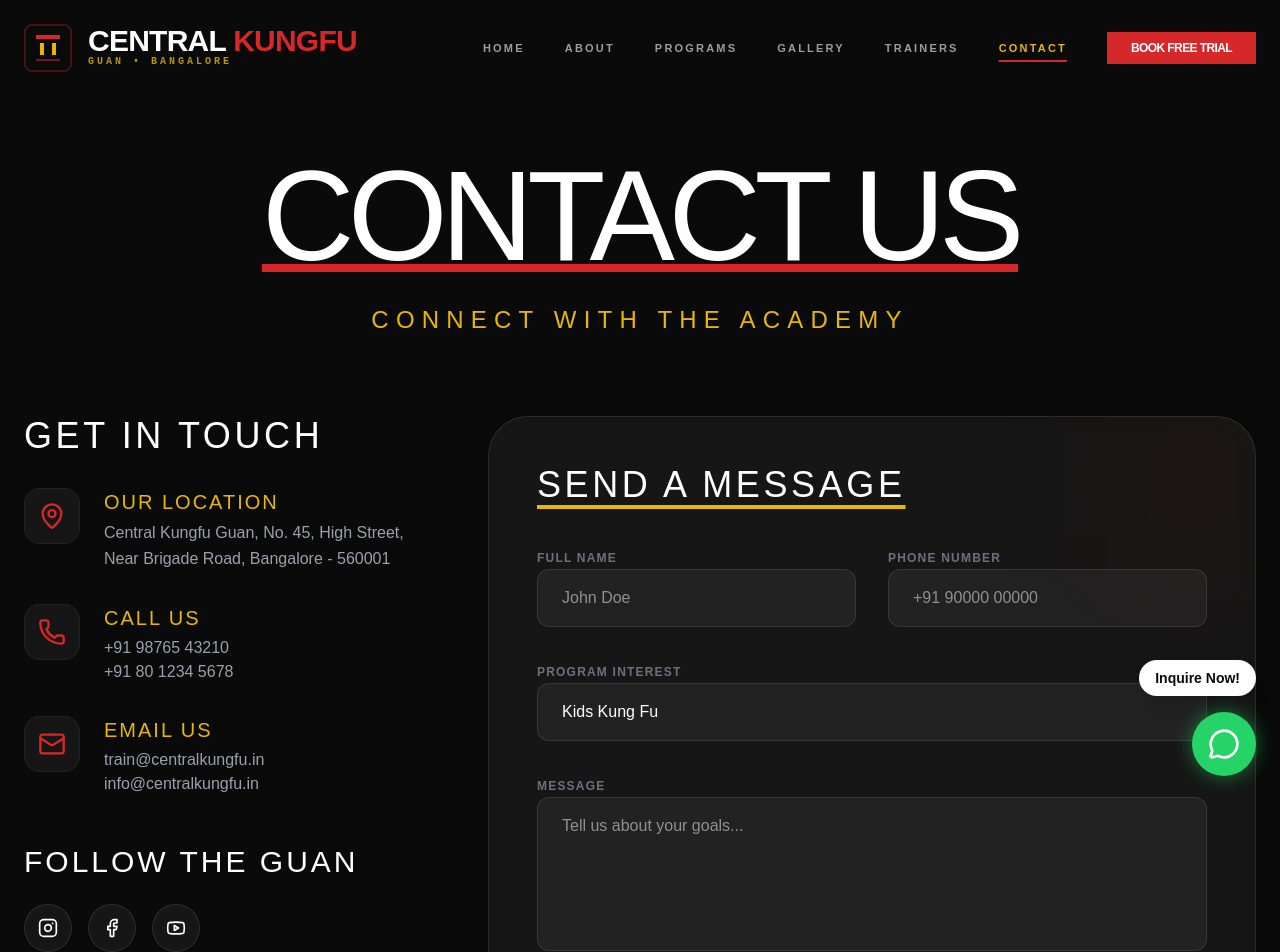
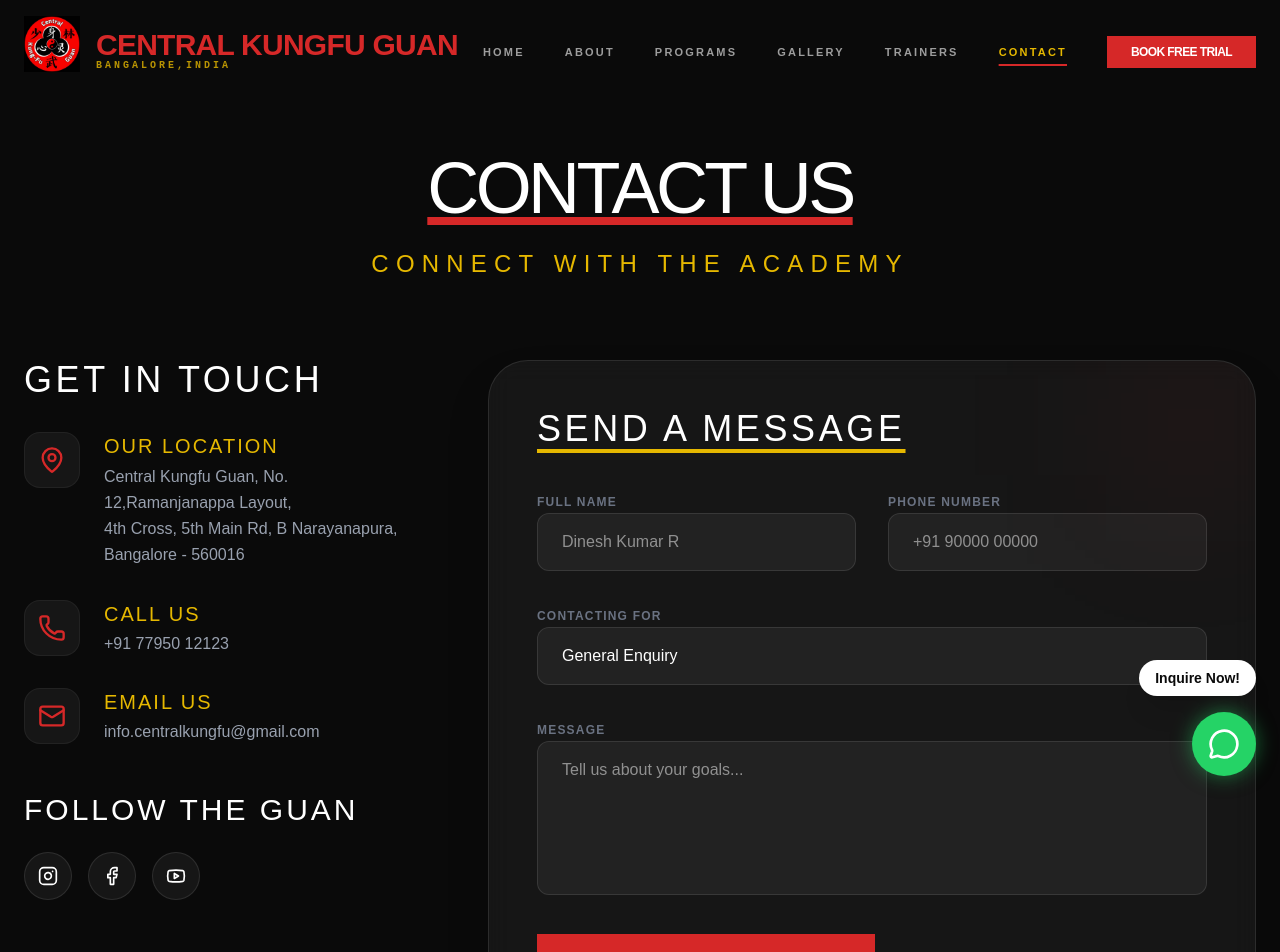
Before and after one commit to medineshkumar/CKG, a React (Vite) app: page /contact in a window 1280 px wide. Shown: the top 952 px of the page. Built offline with nearby package versions, Linux system fonts and the light colour scheme.

Commit message:
enhacements

```diff
--- a/index.html
+++ b/index.html
@@ -3,7 +3,7 @@
   <head>
     <meta charset="UTF-8" />
     <meta name="viewport" content="width=device-width, initial-scale=1.0" />
-    <title>My Google AI Studio App</title>
+    <title>Central Kungfu Guan</title>
   </head>
   <body>
     <div id="root"></div>
--- a/src/components/HomeSections/Hero.tsx
+++ b/src/components/HomeSections/Hero.tsx
@@ -29,7 +29,7 @@
           >
             <div className="flex items-center gap-4 mb-8">
               <div className="w-12 h-[1px] bg-brand-gold"></div>
-              <span className="text-brand-gold uppercase tracking-[0.4em] text-[10px] font-bold">Bangalore's Premier Academy</span>
+              <span className="text-brand-gold uppercase tracking-[0.4em] text-[10px] font-bold">Traditional Kungfu Academy</span>
             </div>
 
             <h1 className="font-heading text-4xl md:text-6xl lg:text-7xl xl:text-8xl leading-[1.1] tracking-tight mb-8 text-white uppercase font-extrabold">
@@ -38,7 +38,7 @@
             </h1>
 
             <p className="text-base md:text-lg text-white/60 max-w-lg mb-12 leading-relaxed font-medium">
-              Bangalore's premier destination for traditional Kung Fu and strategic self-defense. Forge your body, mind, and spirit into a singular weapon of discipline.
+              One stop premier destination for traditional Kung Fu and strategic self-defense. Forge your body, mind, and spirit into a singular weapon of discipline.
             </p>
 
             <div className="flex flex-wrap items-center gap-6">
--- a/src/components/HomeSections/Programs.tsx
+++ b/src/components/HomeSections/Programs.tsx
@@ -46,7 +46,7 @@
       <div className="container mx-auto px-6">
         <div className="flex flex-col md:flex-row justify-between items-end mb-20 gap-8">
           <div className="max-w-2xl">
-            <h2 className="font-heading text-6xl md:text-8xl font-extrabold text-white mb-6 tracking-tighter italic">
+            <h2 className="font-heading text-6xl md:text-7xl font-extrabold text-white mb-6 tracking-tighter">
               PROGRAMS FOR <br />
               <span className="text-brand-red underline decoration-brand-gold decoration-4 underline-offset-8">THE MODERN WARRIOR</span>
             </h2>
--- a/src/components/HomeSections/Transformations.tsx
+++ b/src/components/HomeSections/Transformations.tsx
@@ -30,7 +30,7 @@
     <section className="py-32 bg-brand-black">
       <div className="container mx-auto px-6">
         <div className="mb-20 text-center">
-          <h2 className="font-heading text-6xl md:text-8xl text-white mb-6">REAL TRANSFORMATIONS</h2>
+          <h2 className="font-heading text-6xl md:text-7xl text-white mb-6">REAL TRANSFORMATIONS</h2>
           <div className="w-24 h-1 bg-brand-red mx-auto"></div>
         </div>
 
--- a/src/components/HomeSections/WhyChoose.tsx
+++ b/src/components/HomeSections/WhyChoose.tsx
@@ -24,7 +24,7 @@
 
       <div className="container mx-auto px-6 relative z-10">
         <div className="max-w-4xl mx-auto text-center mb-20">
-          <h2 className="font-heading text-6xl md:text-8xl font-extrabold text-white mb-6 tracking-tight italic">WHY STUDENTS CHOOSE US</h2>
+          <h2 className="font-heading text-6xl md:text-7xl font-extrabold text-white mb-6 tracking-tight">WHY STUDENTS <span className="text-brand-red decoration-brand-gold decoration-4">CHOOSE US</span></h2>
           <p className="text-xl text-gray-500 tracking-[0.2em] font-bold uppercase">The Professional Standard In Bangalore</p>
         </div>
 
--- a/src/components/Navbar.tsx
+++ b/src/components/Navbar.tsx
@@ -33,25 +33,31 @@
     >
       <div className="container mx-auto px-6 flex justify-between items-center">
         <Link to="/" className="flex items-center gap-4 group">
-          <div className="relative w-12 h-12 flex items-center justify-center">
-            <div className="absolute inset-0 border-2 border-brand-red/30 rounded-lg group-hover:rotate-45 transition-transform duration-500"></div>
-            <div className="relative flex flex-col items-center gap-1">
-              <div className="w-6 h-1 bg-brand-red"></div>
-              <div className="flex gap-2">
-                <div className="w-1 h-3 bg-brand-gold"></div>
-                <div className="w-1 h-3 bg-brand-gold"></div>
-              </div>
-              <div className="w-6 h-0.5 bg-brand-red/50"></div>
-            </div>
-          </div>
-          <div className="flex flex-col">
-            <span className="font-heading text-3xl font-extrabold tracking-tight leading-[0.9] text-brand-white">
+          <motion.img
+            src="/src/assets/logo.png"
+            alt="Central Kungfu Guan Logo"
+            initial={{ opacity: 0, scale: 0.5, rotate: -45 }}
+            animate={{ opacity: 1, scale: 1, rotate: 0 }}
+            transition={{ type: 'spring', stiffness: 100, damping: 15 }}
+            whileHover={{ rotate: 12, scale: 1.1 }}
+            className="w-14 h-14 object-contain -translate-y-2"
+          />
+          <motion.div
+            initial={{ opacity: 0, x: -20 }}
+            animate={{ opacity: 1, x: 0 }}
+            transition={{ delay: 0.2 }}
+            className="flex flex-col"
+          >
+            <span className="font-heading text-3xl font-extrabold tracking-tight leading-[0.9] text-brand-red">
+              CENTRAL KUNGFU GUAN
+            </span>
+            {/* <span className="font-heading text-3xl font-extrabold tracking-tight leading-[0.9] text-brand-white">
               CENTRAL <span className="text-brand-red">KUNGFU</span>
+            </span> */}
+            <span className="font-mono text-[10px] text-brand-gold font-bold tracking-[0.3em] uppercase opacity-80">
+              BANGALORE,INDIA
             </span>
-            <span className="font-mono text-[10px] text-brand-gold font-bold tracking-[0.3em] uppercase opacity-80">
-              GUAN • BANGALORE
-            </span>
-          </div>
+          </motion.div>
         </Link>
 
         <div className="hidden lg:flex items-center gap-10">
--- a/src/pages/Contact.tsx
+++ b/src/pages/Contact.tsx
@@ -6,7 +6,7 @@
     <div className="bg-brand-black min-h-screen">
       <section className="py-20 container mx-auto px-6">
         <div className="text-center mb-20">
-          <h1 className="font-heading text-7xl md:text-9xl text-white tracking-tighter mb-6 underline decoration-brand-red decoration-8">CONTACT US</h1>
+          <h1 className="font-heading text-7xl md:text-7xl text-white tracking-tighter mb-6 underline decoration-brand-red decoration-8">CONTACT US</h1>
           <p className="text-brand-gold font-heading text-2xl tracking-[0.3em] uppercase">Connect With The Academy</p>
         </div>
 
@@ -22,7 +22,7 @@
                   </div>
                   <div>
                     <h5 className="font-heading text-xl text-brand-gold uppercase tracking-widest mb-1">Our Location</h5>
-                    <p className="text-gray-400 leading-relaxed">Central Kungfu Guan, No. 45, High Street,<br />Near Brigade Road, Bangalore - 560001</p>
+                    <p className="text-gray-400 leading-relaxed">Central Kungfu Guan, No. 12,Ramanjanappa Layout,<br />4th Cross, 5th Main Rd, B Narayanapura, Bangalore - 560016</p>
                   </div>
                 </div>
 
@@ -32,8 +32,8 @@
                   </div>
                   <div>
                     <h5 className="font-heading text-xl text-brand-gold uppercase tracking-widest mb-1">Call Us</h5>
-                    <p className="text-gray-400">+91 98765 43210</p>
-                    <p className="text-gray-400">+91 80 1234 5678</p>
+                    <p className="text-gray-400">+91 77950 12123</p>
+                    {/* <p className="text-gray-400">+91 80 1234 5678</p> */}
                   </div>
                 </div>
 
@@ -43,8 +43,8 @@
                   </div>
                   <div>
                     <h5 className="font-heading text-xl text-brand-gold uppercase tracking-widest mb-1">Email Us</h5>
-                    <p className="text-gray-400">train@centralkungfu.in</p>
-                    <p className="text-gray-400">info@centralkungfu.in</p>
+                    {/* <p className="text-gray-400">train@centralkungfu.in</p> */}
+                    <p className="text-gray-400">info.centralkungfu@gmail.com</p>
                   </div>
                 </div>
               </div>
@@ -52,13 +52,24 @@
 
             <div className="space-y-6">
               <h3 className="font-heading text-3xl text-white tracking-widest">FOLLOW THE GUAN</h3>
-              <div className="flex gap-4">
+              {/* <div className="flex gap-4">
                 {[Instagram, Facebook, Youtube].map((Icon, idx) => (
-                  <a key={idx} href="#" className="w-12 h-12 bg-white/5 hover:bg-brand-red border border-white/10 transition-all rounded-full flex items-center justify-center text-white">
+                  <a key={idx} href="https://www.instagram.com/lai_yin_fu/" className="w-12 h-12 bg-white/5 hover:bg-brand-red border border-white/10 transition-all rounded-full flex items-center justify-center text-white">
                     <Icon size={20} />
                   </a>
                 ))}
-              </div>
+              </div> */}
+              <div className="flex gap-4">
+  {[
+    { Icon: Instagram, url: "https://www.instagram.com/lai_yin_fu/" },
+    { Icon: Facebook, url: "https://www.facebook.com/centralkungfu" },
+    { Icon: Youtube, url: "https://www.youtube.com/@centralkung-fuguan-4777" }
+  ].map((social, idx) => (
+    <a key={idx} href={social.url} target="_blank" rel="noopener noreferrer" className="w-12 h-12 bg-white/5 hover:bg-brand-red border border-white/10 transition-all rounded-full flex items-center justify-center text-white">
+      <social.Icon size={20} />
+    </a>
+  ))}
+</div>
             </div>
           </div>
 
@@ -73,7 +84,7 @@
                 <div className="grid grid-cols-1 md:grid-cols-2 gap-8">
                   <div className="space-y-2">
                     <label className="text-xs font-bold uppercase tracking-widest text-gray-500">Full Name</label>
-                    <input type="text" placeholder="John Doe" className="w-full bg-white/5 border border-white/10 px-6 py-4 rounded-xl text-white outline-none focus:border-brand-red transition-colors" />
+                    <input type="text" placeholder="Dinesh Kumar R" className="w-full bg-white/5 border border-white/10 px-6 py-4 rounded-xl text-white outline-none focus:border-brand-red transition-colors" />
                   </div>
                   <div className="space-y-2">
                     <label className="text-xs font-bold uppercase tracking-widest text-gray-500">Phone Number</label>
@@ -82,12 +93,14 @@
                 </div>
 
                 <div className="space-y-2">
-                  <label className="text-xs font-bold uppercase tracking-widest text-gray-500">Program Interest</label>
+                  <label className="text-xs font-bold uppercase tracking-widest text-gray-500">Contacting For</label>
                   <select className="w-full bg-white/5 border border-white/10 px-6 py-4 rounded-xl text-white outline-none focus:border-brand-red transition-colors appearance-none">
+                    <option className="bg-brand-black">General Enquiry</option>
                     <option className="bg-brand-black">Kids Kung Fu</option>
                     <option className="bg-brand-black">Teen Martial Arts</option>
                     <option className="bg-brand-black">Adult Training</option>
                     <option className="bg-brand-black">Women Self Defense</option>
+                    <option className="bg-brand-black">Corporate Training</option>
                   </select>
                 </div>
 
@@ -96,7 +109,7 @@
                   <textarea rows={5} placeholder="Tell us about your goals..." className="w-full bg-white/5 border border-white/10 px-6 py-4 rounded-xl text-white outline-none focus:border-brand-red transition-colors resize-none"></textarea>
                 </div>
 
-                <button className="w-full md:w-auto px-12 py-5 bg-brand-red text-white font-heading text-3xl tracking-widest hover:scale-105 active:scale-95 transition-all flex items-center justify-center gap-4">
+                <button className="w-full md:w-auto px-12 py-5 bg-brand-red text-white font-heading text-2xl tracking-widest hover:scale-105 active:scale-95 transition-all flex items-center justify-center gap-4">
                   SEND INQUIRY <Send size={24} />
                 </button>
               </form>
```
Also changed, not shown: src/pages/About.tsx (+8 -8 lines), src/assets/logo.png (added).
